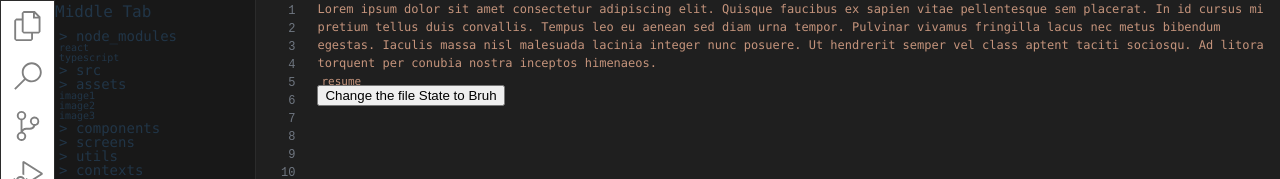
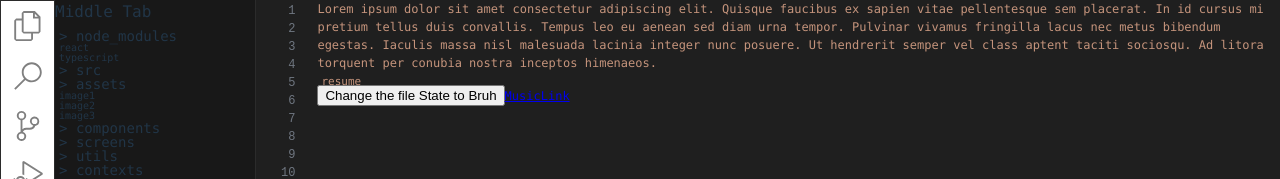
Before and after one commit to Zahmadgit/zeshanahmaddev, a React (Vite) app: page / in a window 1280 px wide. Shown: the top 179 px of the page. Built offline with nearby package versions, Linux system fonts and the light colour scheme.

Commit message:
added an audio track to autoloop

```diff
--- a/index.html
+++ b/index.html
@@ -9,5 +9,9 @@
   <body>
     <div id="root"></div>
     <script type="module" src="/src/main.tsx"></script>
+    <audio con autoplay loop>
+      <source src="./src/assets/mp3/noWordsInstrumental.mp3" type="audio/ogg" />
+      Your browser does not support the audio element.
+    </audio>
   </body>
 </html>
--- a/src/components/rightTab/RightTab.tsx
+++ b/src/components/rightTab/RightTab.tsx
@@ -79,6 +79,9 @@ export default function RightTab() {
           >
             Change the file State to Bruh
           </button>
+          <a href="https://www.youtube.com/watch?v=pV0X1xjFBRc&list=RDpV0X1xjFBRc&start_radio=1">
+            MusicLink
+          </a>
         </div>
       </div>
       <div className={styles.resizeHandle}></div>
```
Also changed, not shown: 1 other file (tests, documents, lock files or other folders).
